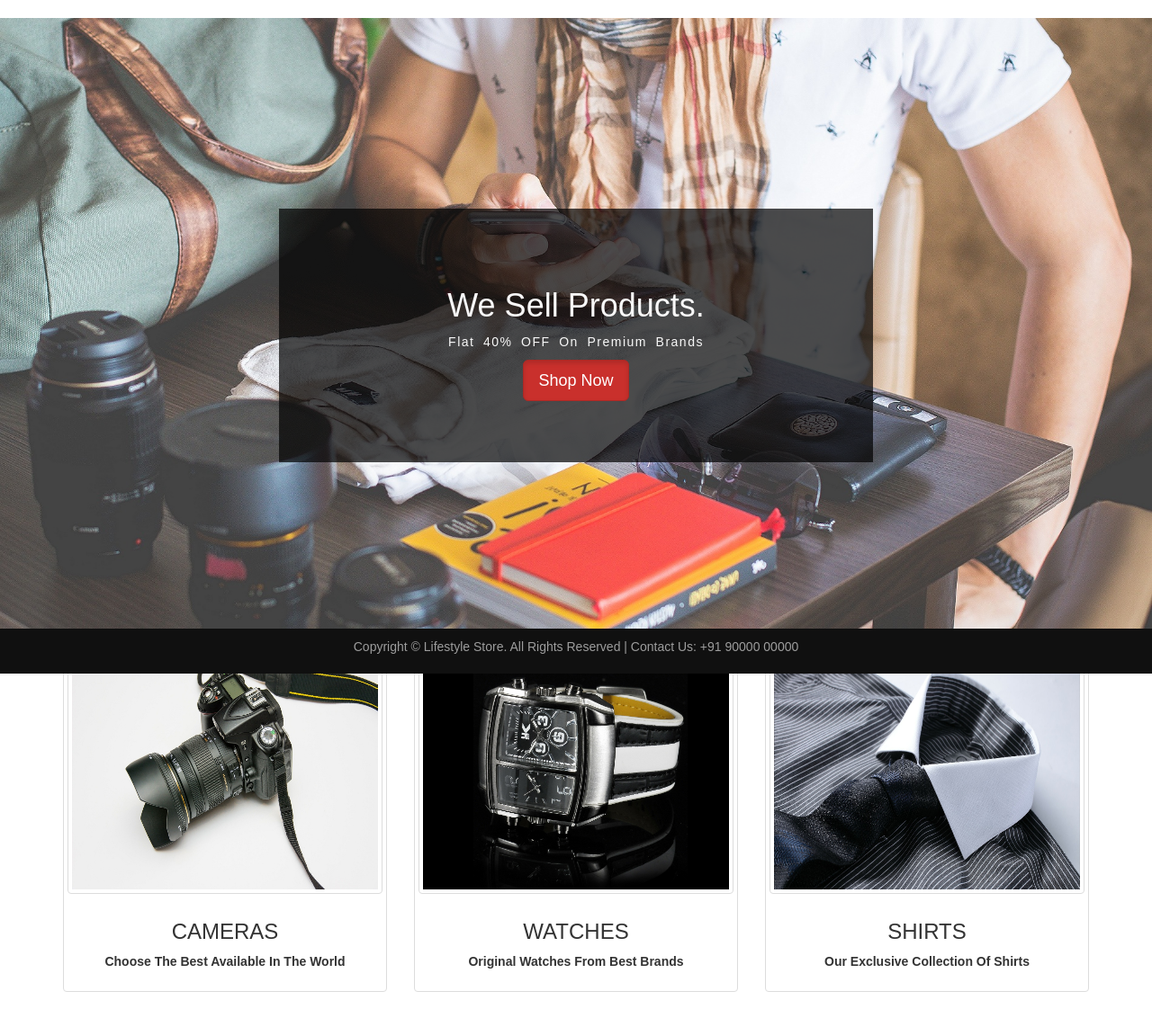
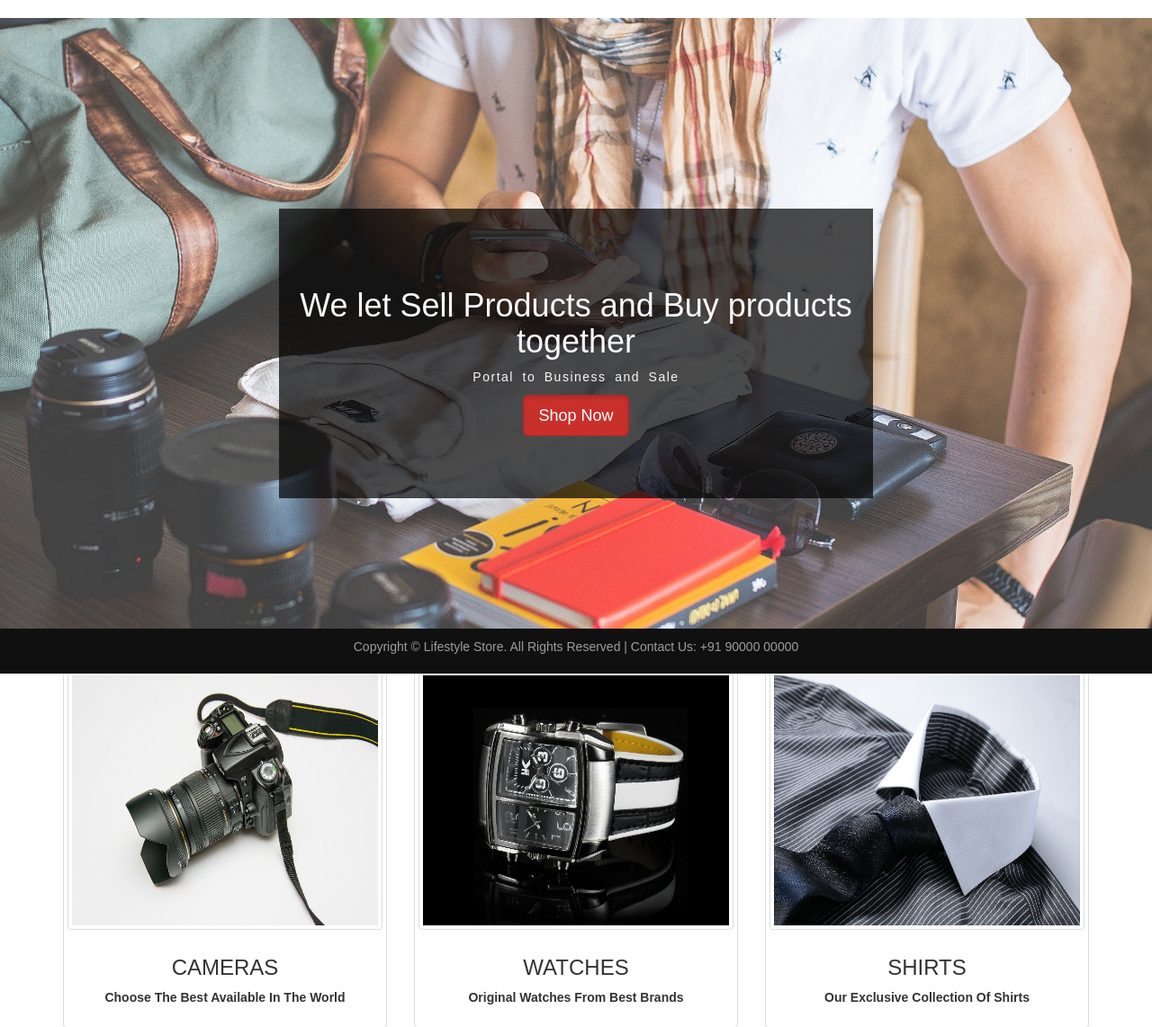
Before and after one commit to sourav98hazra/MainprojectEstoreportal, a PHP site: page /main.php in a window 1280 px wide. Shown: the part 51-1193 px from the top of the page at 90% size. Before the commit the page ends 1154 px from the top, so only its background shows below. Run offline with PHP 8.4, Linux system fonts and the light colour scheme.

Commit message:
Update main.php

```diff
--- a/main.php
+++ b/main.php
@@ -12,7 +12,7 @@
 
 <html>
    <head>
-    <title>LIFESTYLE STORE | WELCOME E-COMMERCE WITH STYLE</title>
+    <title>LIFESTYLE STORE | WELCOME E-COMMERCE WITH SCALE&STYLE</title>
     <link rel="stylesheet" href="webframeworks\bootstrap\css\bootstrap.css" type="text/css" />
 
     <script src="webframeworks\bootstrap\js\jquery-3.3.1.min.js" type="text/javascript"/>
@@ -31,8 +31,8 @@
 		<div class="container">
 			<div id="banner_content">
 				<div class="text-center" style="background-color: transparent;">
-					<h1>We Sell Products.</h1>
-					<p style="word-spacing: 0.3em;letter-spacing:1.5px;">Flat 40% OFF On Premium Brands</p>
+					<h1>We let Sell Products and Buy products together</h1>
+					<p style="word-spacing: 0.3em;letter-spacing:1.5px;">Portal to Business and Sale</p>
 				</div>
                             <a class="btn btn-danger btn-lg active" href="products.php">Shop Now</a>
 			</div>
```
